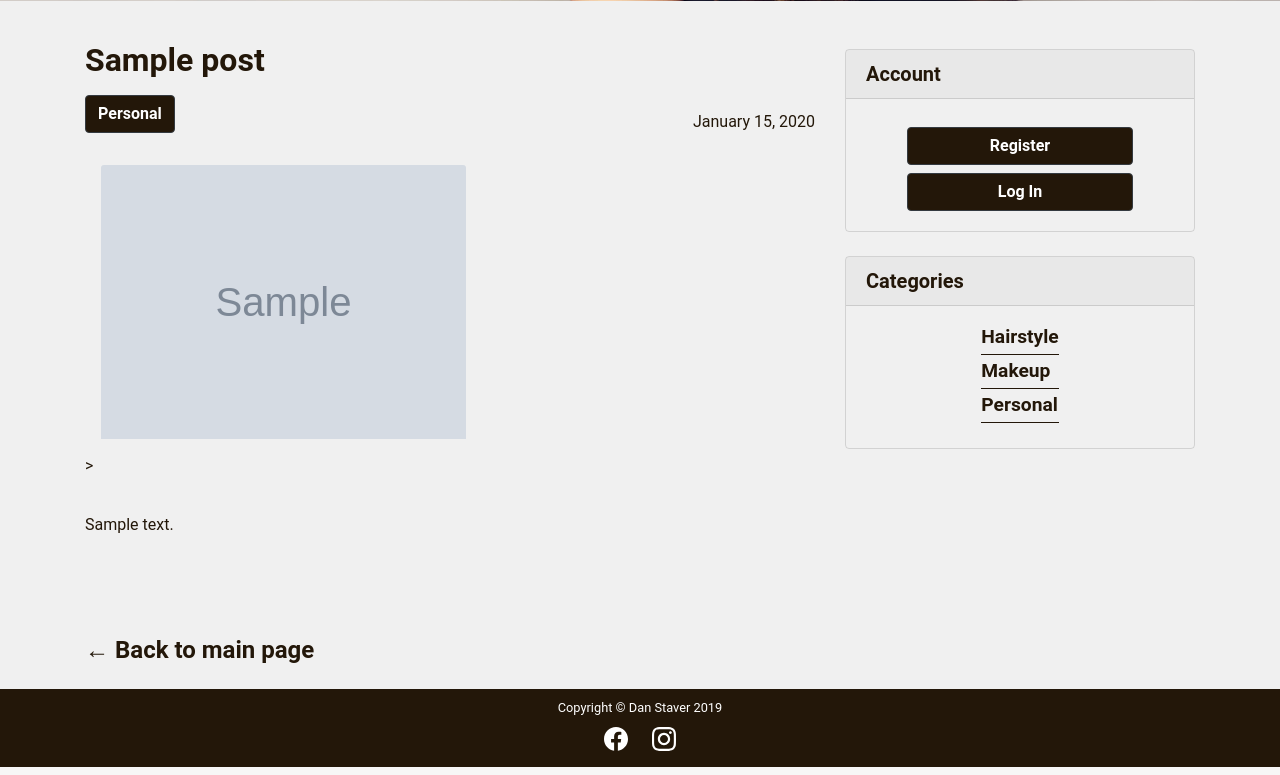
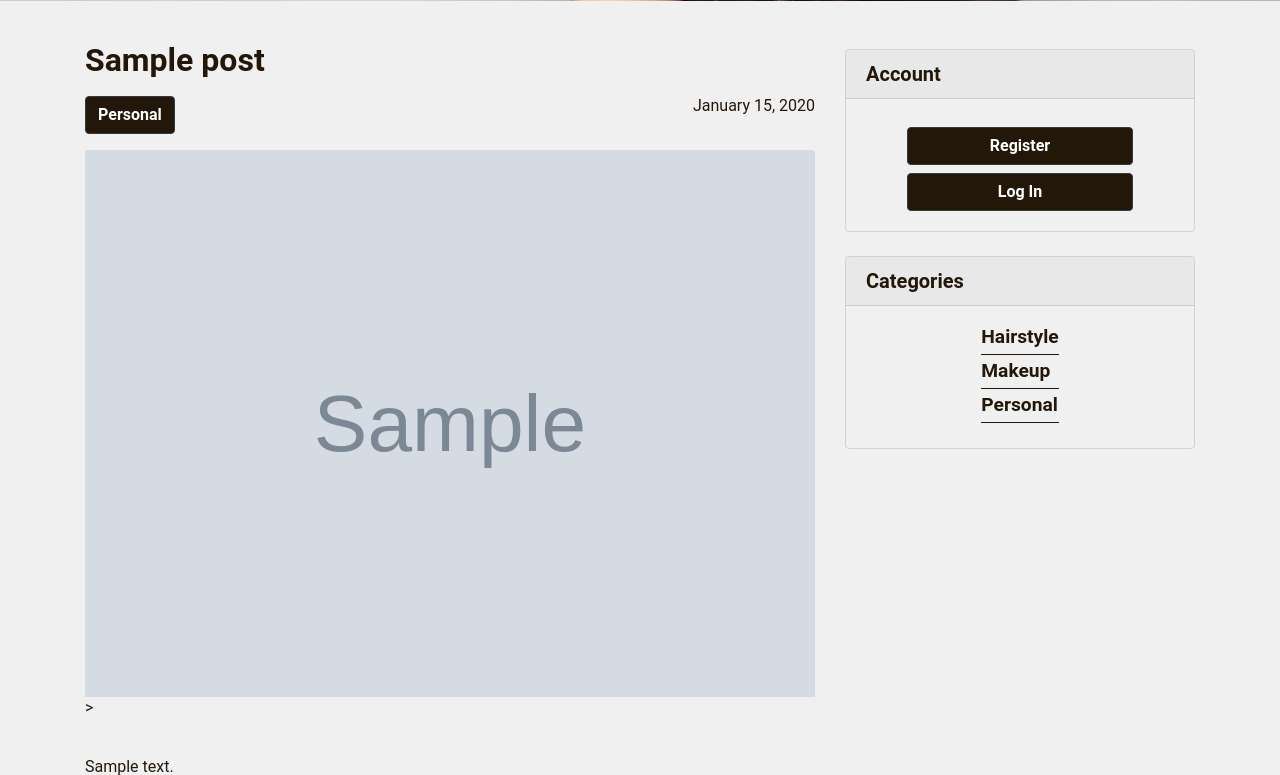
Before and after one commit to benn1988/diana, a Django app: page /blog/post/1/ in a window 1280 px wide. Shown: the part 599-1374 px from the top of the page. Run offline with Django 3.2, Linux system fonts and the light colour scheme; tables that the repository leaves empty hold one stand-in row (values such as "Sample post"); grey boxes marked "Sample" are stand-in pictures; some libraries are stand-ins or nearby versions.

Commit message:
updated view post and blog

```diff
--- a/blog/templates/blog/blog.html
+++ b/blog/templates/blog/blog.html
@@ -11,7 +11,6 @@
                     <source srcset="{{ post.post_photo_webp.url }}" type="image/webp">
                     <img class="card-img-top" src="{{ post.post_photo.url }}" alt="{{ post.title }} image"></a>
                 </picture>
-                <img class="card-img-top" src="{{ post.post_photo.url }}" alt="{{ post.title }} image"></a>
                 <p>{{ post.content | truncatewords:40 }}...</p>
                 <div class="card-body">
                     <a class="btn btn-dark" href="{% url 'post-detail' post.id %}">&#139; Read More &#155;</a>
--- a/blog/templates/blog/view_post.html
+++ b/blog/templates/blog/view_post.html
@@ -9,13 +9,13 @@
             <a class="btn btn-dark" href="{% url 'category' post.category %}">{{ post.category|title }}</a>
             <p id="test">{{ post.date_posted|date:'F d, Y' }}</p>
         </div>
-        <picture class="card-img-top m-md-3 col-md-6 mt-2 mx-auto px-0">
+        <picture class="card-img-top">
             <source srcset="{{ post.post_photo_webp.url }}" type="image/webp">
             <img class="card-img-top" src="{{ post.post_photo.url }}" alt="{{ post.title }} image"></a>
         </picture>>
         <div class="card-body px-0 text-justify">
             <p class="card-text">{{ post.content|linebreaks }}</p>
-            {% if request.user.is_staff %}
+            {% if perms.blog.add_post %}
             <div class="row pt-3">
                 <a class="ml-auto btn btn-dark btn-small ml-5 mr-3" href="{% url 'post-update' post.id %}">Edit</a>
                 <a class="btn btn-danger btn-small" href="{% url 'post-delete' post.id %}">Delete</a>
--- a/site_content/static/site_content/styles.css
+++ b/site_content/static/site_content/styles.css
@@ -203,9 +203,9 @@ footer svg:hover {
   color: white;
   background-color: #231709;
 }
-#test {
+/* #test {
   margin-bottom: 0;
-}
+} */
 .main-blog ul li {
   border-bottom: solid 1px #231709;
   padding-bottom: 0.3rem;
```
